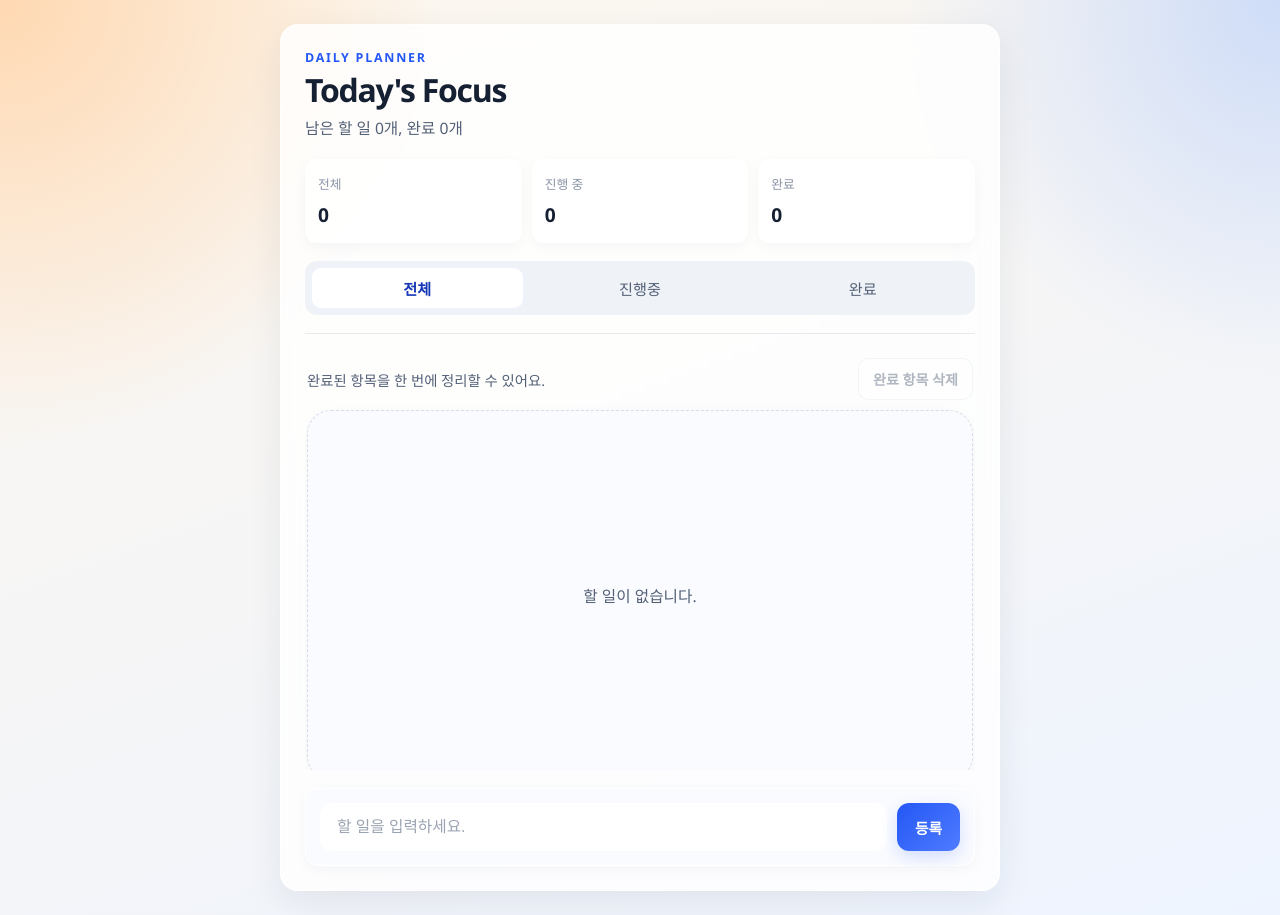
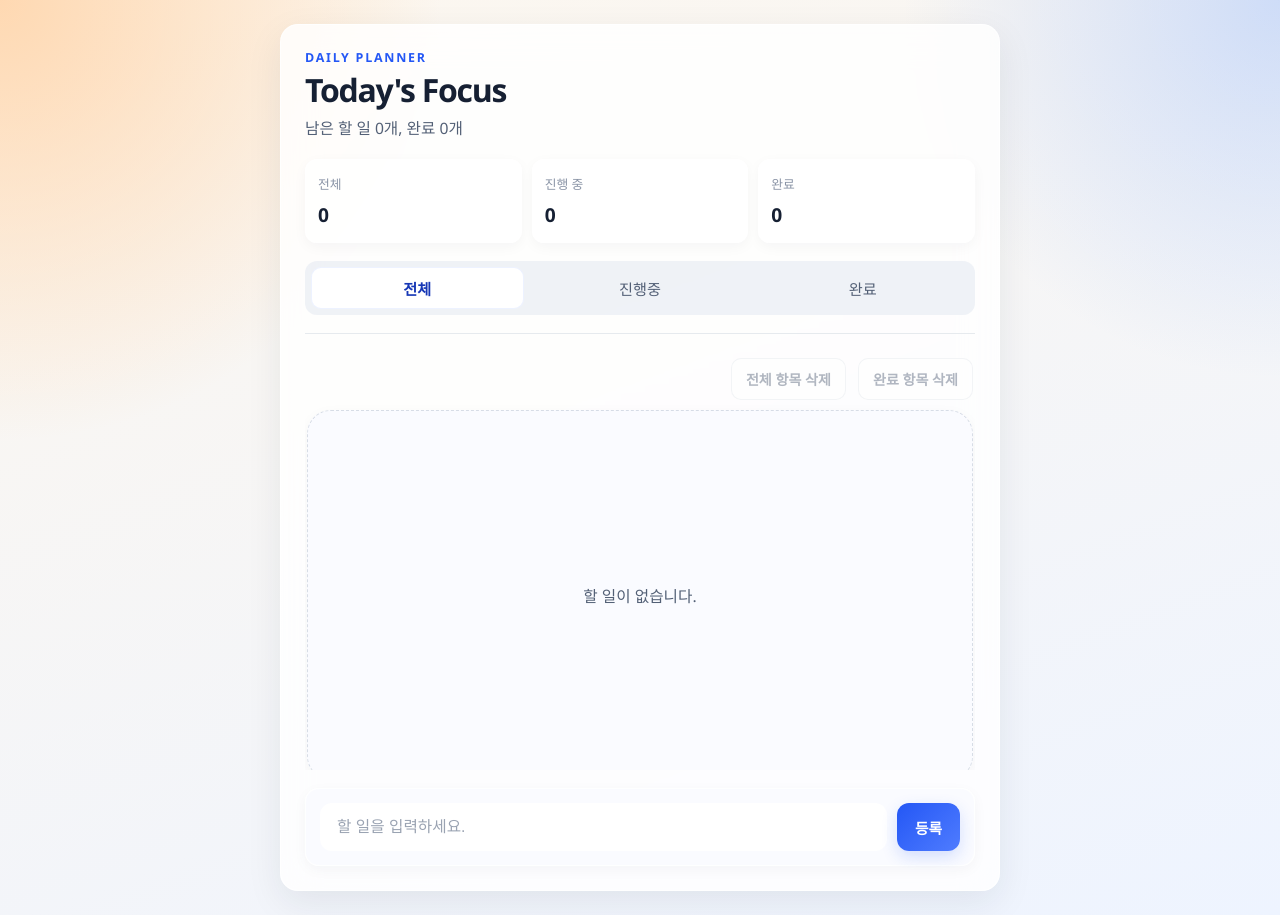
Before and after one commit to ChaeSooYeon/vue-TodoApp-composition, a Vue app: page / in a window 1280 px wide. Built offline with nearby package versions, Linux system fonts and the light colour scheme; a web font is replaced by a local one.

Commit message:
feat: 할 일 전체 삭제 기능 추가

```diff
--- a/src/App.vue
+++ b/src/App.vue
@@ -15,6 +15,7 @@ const {
   updateTab,
   addTodo,
   deleteTodo,
+  deleteAllTodos,
   deleteDoneTodos,
   updateTodo,
   editTodo,
@@ -34,6 +35,7 @@ const {
       :current="current"
       :completed-count="completedCount"
       @delete-todo="deleteTodo"
+      @delete-all-todos="deleteAllTodos"
       @delete-done-todos="deleteDoneTodos"
       @update-todo="updateTodo"
       @edit-todo="editTodo"
--- a/src/components/TodoList.vue
+++ b/src/components/TodoList.vue
@@ -1,11 +1,3 @@
-<!--
-    사용자가 입력한 할 일 목록의 데이터는 todo에 저장되어 있다.
-    상태(전체, 완료)에 따라 필터링된 목록데이터는
-    coumputed 옵션 속성에서 정의한 todos 데이터에 저장된다.
-    todos 데이터를 TodoList 컴포넌트에 전달한다.
-    전달받은 todos 를 출력한다.
-
--->
 <script setup>
 import TodoListItem from './TodoListItem.vue';
 
@@ -26,6 +18,7 @@ const props = defineProps({
 
 const emit = defineEmits([
   'delete-todo',
+  'delete-all-todos',
   'delete-done-todos',
   'update-todo',
   'edit-todo',
@@ -43,19 +36,25 @@ const editTodo = (item, newMsg) => {
   emit('edit-todo', item, newMsg);
 };
 
+const deleteAllTodos = (id) => {
+  emit('delete-all-todos', id);
+};
+
 const deleteDoneTodos = () => {
   emit('delete-done-todos');
 };
-
-const actionMessage =
-  props.current === 'progress'
-    ? '진행중 탭에서는 삭제할 완료 항목이 없어요.'
-    : '완료된 항목을 한 번에 정리할 수 있어요.';
 </script>
 <template>
   <div class="list">
     <div class="list-actions">
-      <p class="list-caption">{{ actionMessage }}</p>
+      <button
+        class="clear-btn"
+        type="button"
+        :disabled="props.todos.length === 0"
+        @click="deleteAllTodos"
+      >
+        전체 항목 삭제
+      </button>
       <button
         class="clear-btn"
         type="button"
@@ -92,7 +91,7 @@ const actionMessage =
 .list-actions {
   display: flex;
   align-items: center;
-  justify-content: space-between;
+  justify-content: end;
   gap: 12px;
   margin-bottom: 10px;
 }
--- a/src/hooks/useTodos.js
+++ b/src/hooks/useTodos.js
@@ -58,11 +58,18 @@ export const useTodos = () => {
     setTodoLocalStorage(todos.value);
   };
 
+  const deleteAllTodos = () => {
+    todos.value = [];
+    setTodoLocalStorage(todos.value);
+  };
+
   const deleteDoneTodos = () => {
     const shouldDelete = window.confirm('완료된 항목을 모두 삭제할까요?');
     if (!shouldDelete) return;
 
-    todos.value = todos.value.filter((todo) => todo.status !== TODO_STATUS.done);
+    todos.value = todos.value.filter(
+      (todo) => todo.status !== TODO_STATUS.done,
+    );
     setTodoLocalStorage(todos.value);
   };
 
@@ -97,6 +104,7 @@ export const useTodos = () => {
     updateTab,
     addTodo,
     deleteTodo,
+    deleteAllTodos,
     deleteDoneTodos,
     updateTodo,
     editTodo,
```
